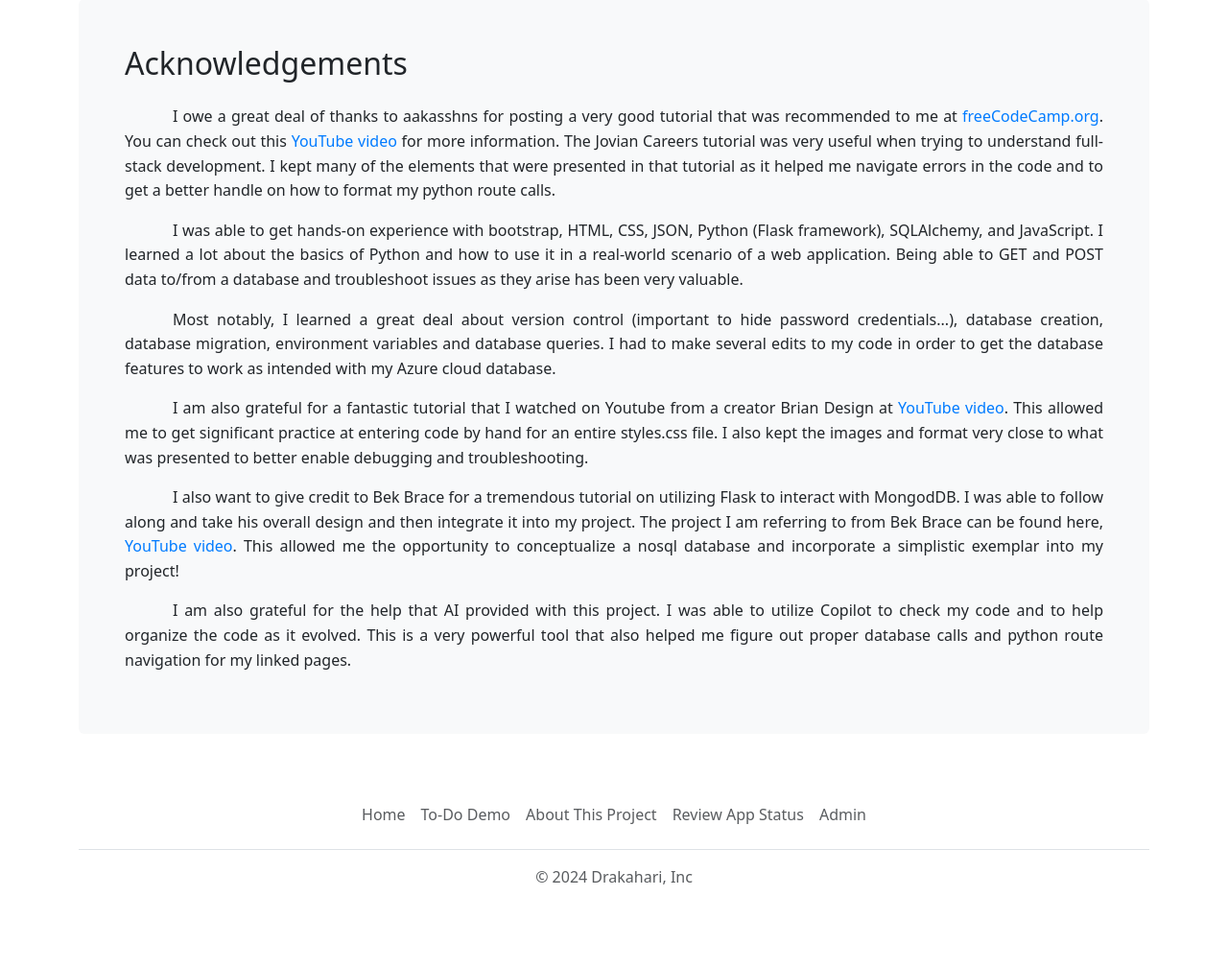
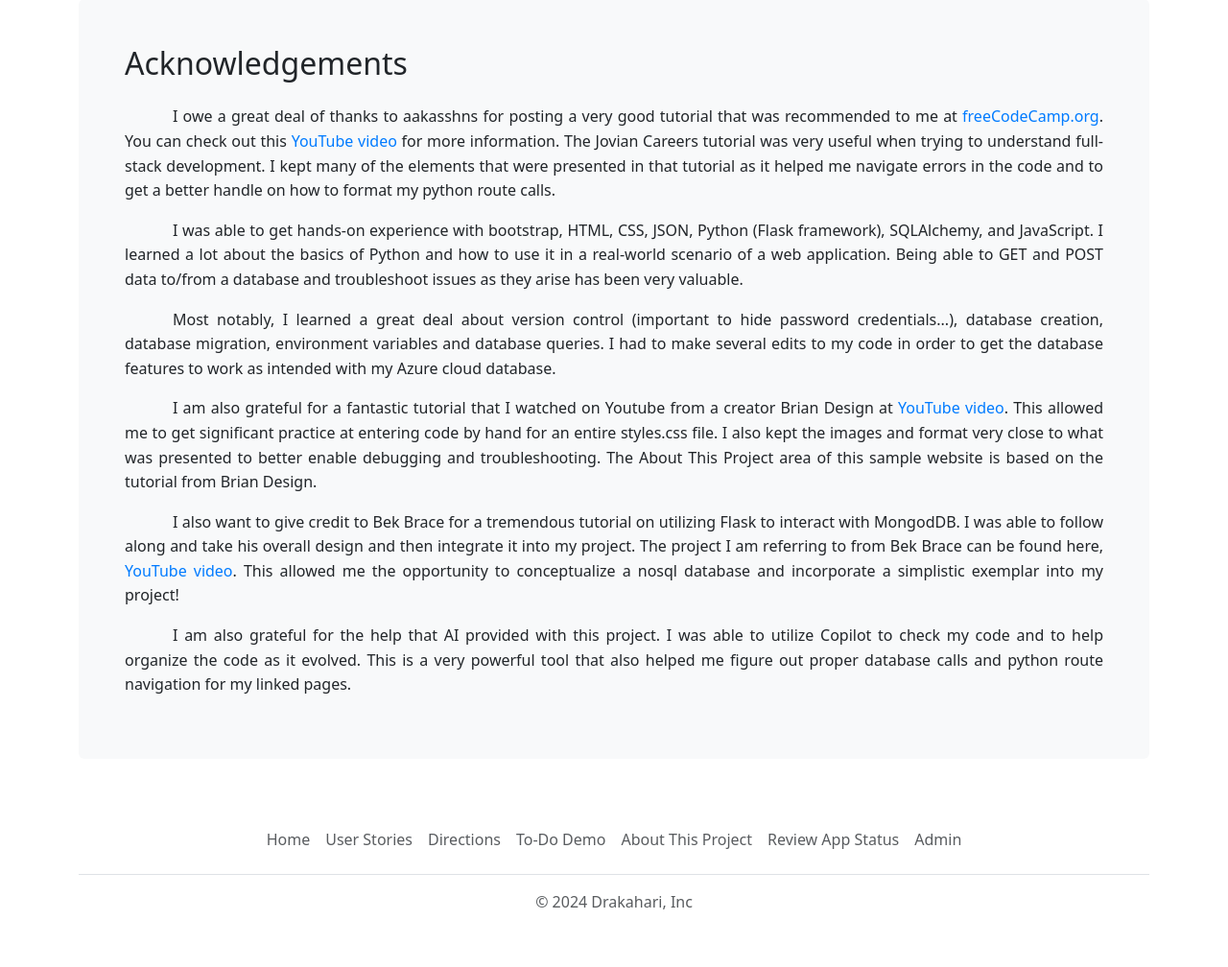
Before and after one commit to drakahari/drakahari_jovinan_sample-v2, a Flask app: template templates/ack.html in a window 1280 px wide. Shown: the part 481-1489 px from the top of the page at 96% size. Before the commit the page ends 1403 px from the top, so only its background shows below. Run offline with Flask 3, Linux system fonts and the light colour scheme; the template is opened without the code that fills it, so the values that code supplies are empty; parts of the project's set-up code (start-up, migrations or seed data) failed here and were passed over.

Commit message:
Cleaned up links to get ready for submission

```diff
--- a/templates/ack.html
+++ b/templates/ack.html
@@ -48,7 +48,7 @@
 
             <p>Most notably, I learned a great deal about version control (important to hide password credentials...), database creation, database migration, environment variables and database queries. I had to make several edits to my code in order to get the database features to work as intended with my Azure cloud database.</p>
 
-            <p>I am also grateful for a fantastic tutorial that I watched on Youtube from a creator Brian Design at <a href="https://www.youtube.com/watch?v=FazgJVnrVuI" target="_blank">YouTube video</a>. This allowed me to get significant practice at entering code by hand for an entire styles.css file. I also kept the images and format very close to what was presented to better enable debugging and troubleshooting.</p>
+            <p>I am also grateful for a fantastic tutorial that I watched on Youtube from a creator Brian Design at <a href="https://www.youtube.com/watch?v=FazgJVnrVuI" target="_blank">YouTube video</a>. This allowed me to get significant practice at entering code by hand for an entire styles.css file. I also kept the images and format very close to what was presented to better enable debugging and troubleshooting. The About This Project area of this sample website is based on the tutorial from Brian Design.</p>
 
             <p>I also want to give credit to Bek Brace for a tremendous tutorial on utilizing Flask to interact with MongodDB. I was able to follow along and take his overall design and then integrate it into my project. The project I am referring to from Bek Brace can be found here, <a href="https://www.youtube.com/watch?v=FVVOaCOAMFU&t=546s" target="_blank">YouTube video</a>. This allowed me the opportunity to conceptualize a nosql database and incorporate a simplistic exemplar into my project!</p>
 
--- a/templates/dir.html
+++ b/templates/dir.html
@@ -40,7 +40,7 @@
                 <li>Now to test admin functionality by adding additional positions the home screen.
                     <ul>
                         <li>Select Admin in the footer section of drakahari.com.</li>
-                        <li>This is password protected and the username is admin and the password is admin (kept simple for testing purposes). Please feel free to use incognito mode if you want to make multiple entries to the database.</li>
+                        <li>This is password protected and the username is <b>admin</b> and the password is <b>admin</b> (kept simple for testing purposes). Please feel free to use incognito mode if you want to make multiple entries to the database.</li>
                         <li>After entering all of the relevant job data, hit submit.</li>
                         <li>You will now see a screen that displays Job added successfully! Check on drakahari.com to see if the position was in fact added.</li>
                     </ul>
--- a/templates/footer.html
+++ b/templates/footer.html
@@ -2,6 +2,9 @@
   <footer class="py-3 my-4">
     <ul class="nav justify-content-center border-bottom pb-3 mb-3">
       <li class="nav-item"><a target="_blank" href="https://www.drakahari.com" class="nav-link px-2 text-body-secondary">Home</a></li>
+      <li class="nav-item"><a target="_blank" href="https://www.drakahari.com/jira" class="nav-link px-2 text-body-secondary">User Stories</a></li>
+
+      <li class="nav-item"><a target="_blank" href="https://www.drakahari.com/dir" class="nav-link px-2 text-body-secondary">Directions</a></li>
       <li class="nav-item"><a target="_blank" href="https://www.drakahari.com/mongo" class="nav-link px-2 text-body-secondary">To-Do Demo</a></li>
 
       <li class="nav-item"><a target="_blank" href="https://www.drakahari.com/about" class="nav-link px-2 text-body-secondary">About This Project</a></li>
```
Also changed, not shown: templates/about.html (+5 -2 lines).
